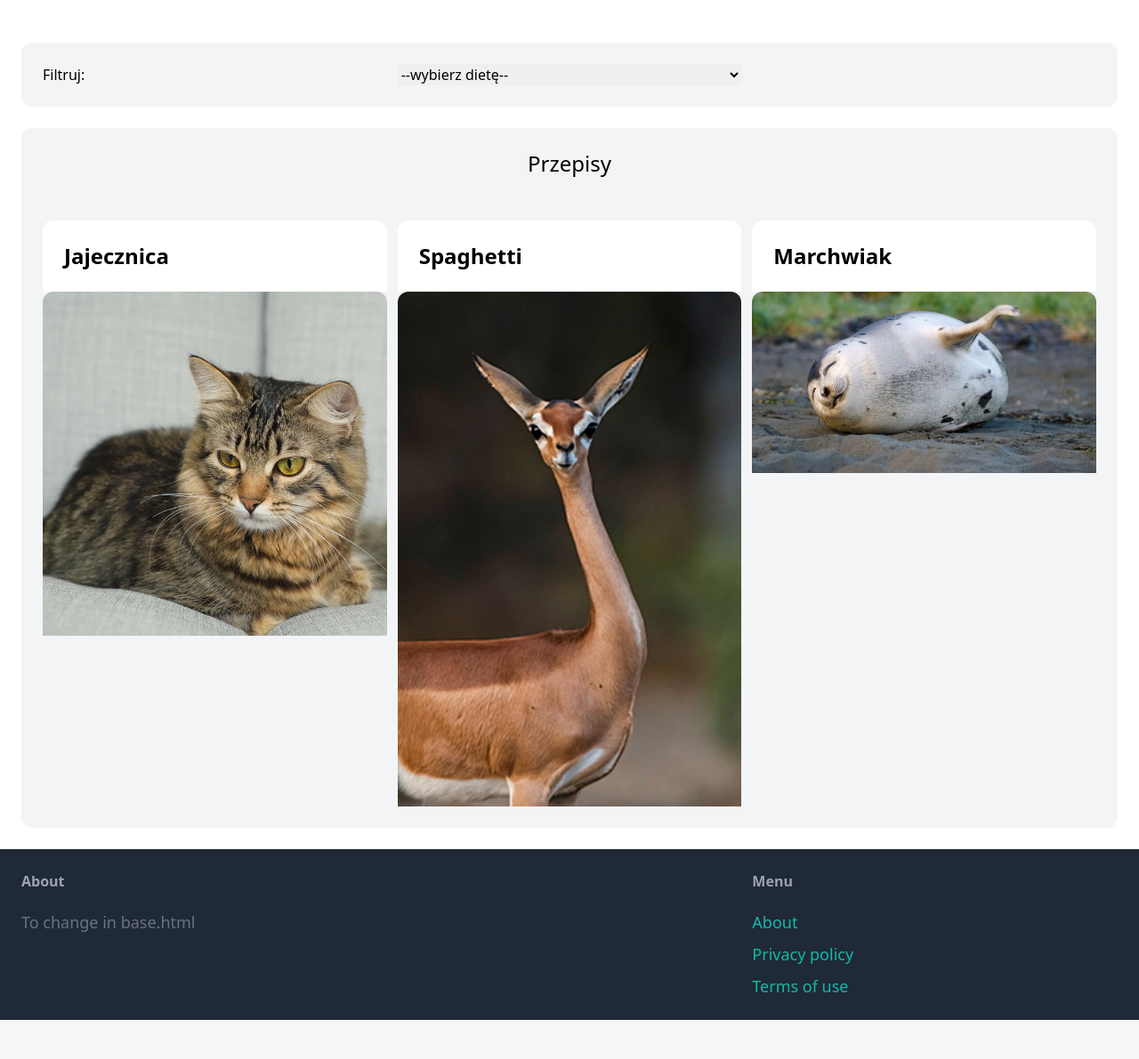
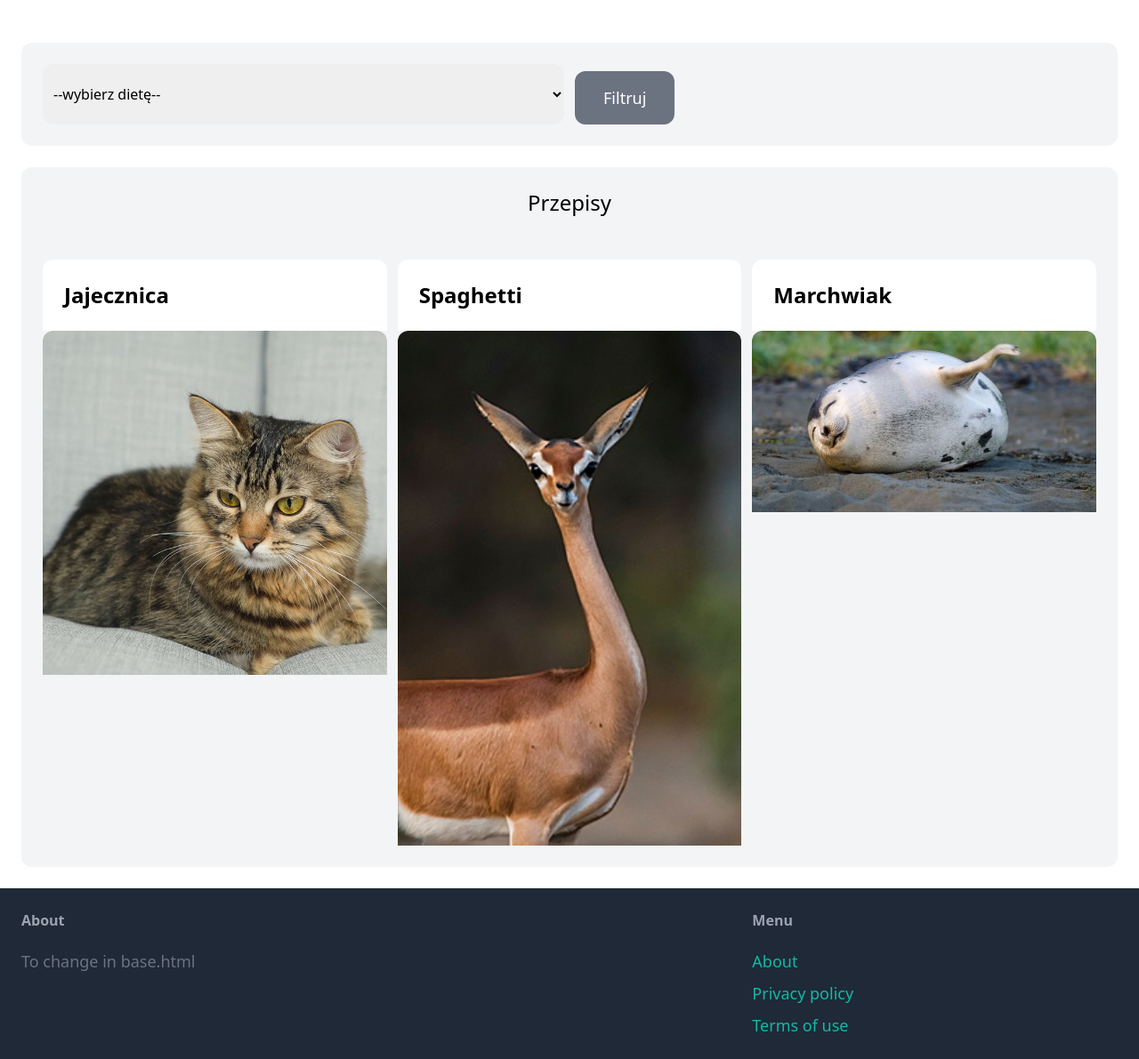
Before and after one commit to mmkkozak/nutriLink, a Django app: page / in a window 1280 px wide. Shown: the part 101-1292 px from the top of the page at 89% size. Before the commit the page ends 1248 px from the top, so only its background shows below. Run offline with Django 5.2, Linux system fonts and the light colour scheme; data comes from the database, SQL or seed files in the repository; both versions use the stored data as it was after the commit; some libraries are stand-ins or nearby versions.

Commit message:
Filtering base

```diff
--- a/nutriLink/urls.py
+++ b/nutriLink/urls.py
@@ -12,11 +12,12 @@ app_name = 'nutriLink'
 urlpatterns = [
     path("", views.index, name="index"),
 
-    # path("contact/", views.contact, name="contact"),
     path('signup/', views.signup, name="signup"),
     path('login/', auth_views.LoginView.as_view(template_name='nutriLink/login.html', authentication_form=LoginForm), name='login'),
+    path('logout/', auth_views.LogoutView.as_view(), {'next_page' : settings.LOGOUT_REDIRECT_URL}, name='logout'),
+
     path('new/', views.new_recipe, name="new_recipe"),
     path('<int:pk>/', views.recipe, name="recipe"),
     path('profile/', views.profile, name="user"),
-    path('logout/', auth_views.LogoutView.as_view(), {'next_page' : settings.LOGOUT_REDIRECT_URL}, name='logout')
+
 ]
--- a/nutriLink/views.py
+++ b/nutriLink/views.py
@@ -3,12 +3,16 @@ from django.urls import reverse
 from django.contrib.auth.decorators import login_required
 from django.contrib.auth import logout
 from nutriLink.forms import SignupForm, LoginForm, NewRecipeForm
-from nutriLink.models import Recipe, Diet, Review
+from nutriLink.models import Recipe, Diet, Review, Exclusion
 
 
 def index(request):
     recipes = Recipe.objects.all()
     diets = Diet.objects.all()
+    query = request.GET.get('dietlist', '')
+
+    if query:
+        recipes = recipes.filter()
 
     if request.method == 'POST':
         logout(request)
@@ -17,7 +21,8 @@ def index(request):
 
     return render(request, 'nutriLink/index.html',{
         'recipes': recipes,
-        'diets': diets
+        'diets': diets,
+        'query': query,
     })
 
 def signup(request):
--- a/templates/nutriLink/index.html
+++ b/templates/nutriLink/index.html
@@ -5,16 +5,19 @@
 {% block content %}
     <div class="mt-6 px-6 py-6 bg-gray-100 rounded-xl">
 
-        <div class="grid grid-cols-3 gap-3">
-
+        <div class="grid grid-cols-2 gap-3">
 {#            The drop-down list is defined outside the form element, but will be submitted with the form.#}
-            <label for="diets">Filtruj:</label>
-            <select id="diets" name="dietlist" form="#">
+            <select name="dietlist" form="filter" class="py-2 px-2 rounded-xl">
                 <option>--wybierz dietę--</option>
                 {% for diet in diets %}
-                    <option value="{{ diet.diet_id }}">{{ diet.diet_name }}</option>
+                    <option value="{{ diet.id }}">{{ diet.diet_name }}</option>
                 {% endfor %}
             </select>
+
+            <form method="get" action="{% url 'nutriLink:index' %}" id="filter">
+                <button class="mt-2 py-4 px-8 text-lg bg-gray-500 text-white rounded-xl">Filtruj</button>
+            </form>
+
         </div>
     </div>
 
```
Also changed, not shown: db.sqlite3.
